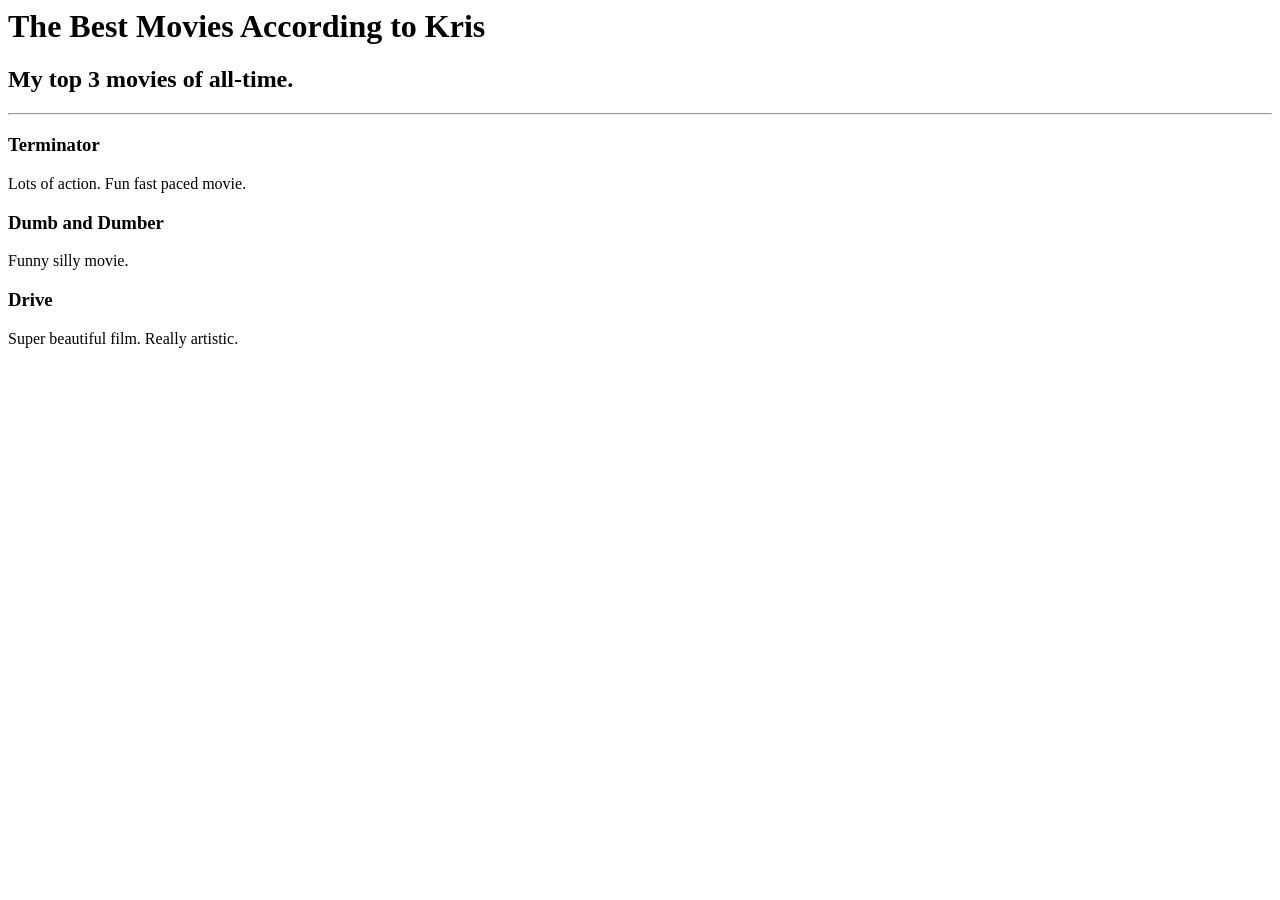
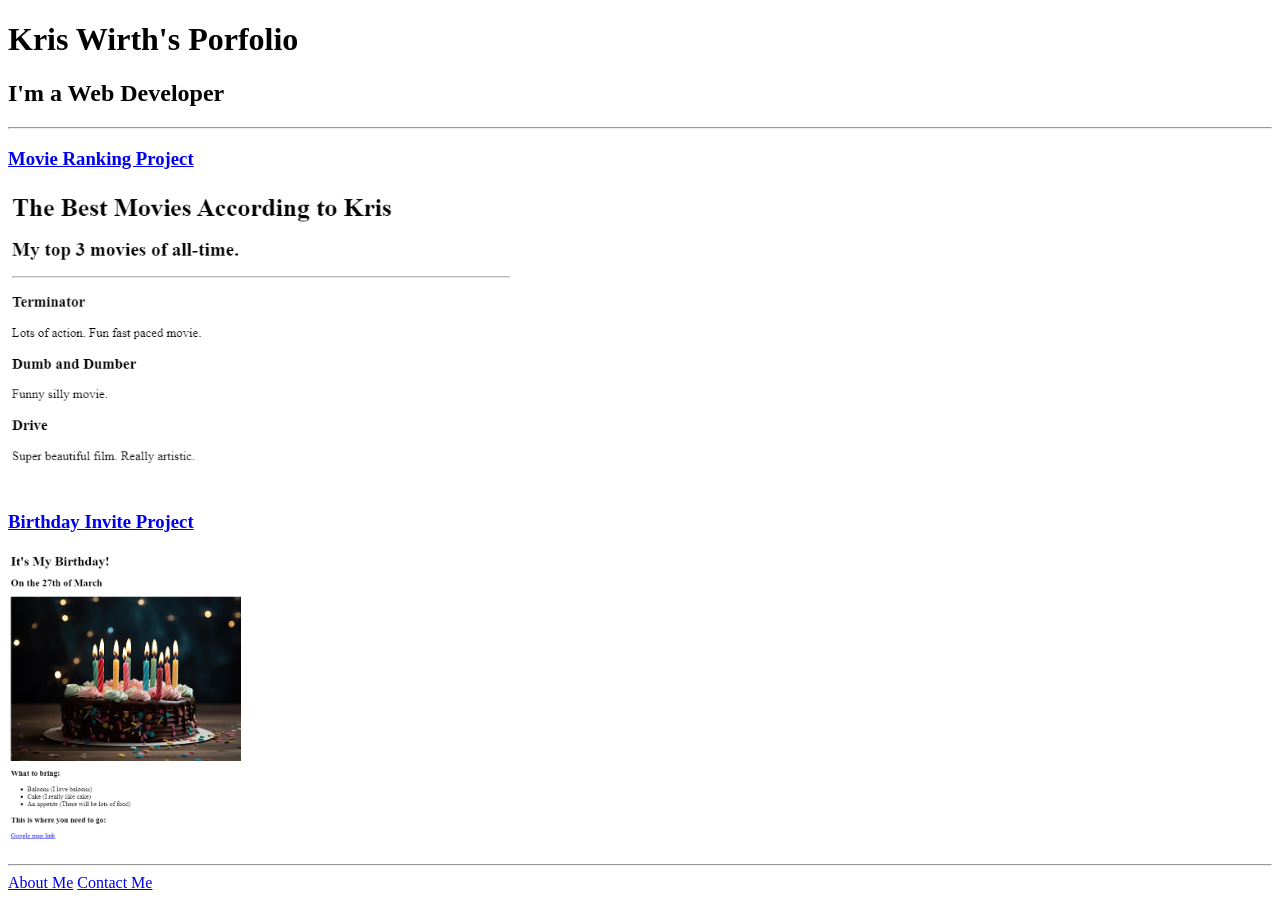
Before and after one commit to Krisw22/html-porfolio, a plain HTML site: page index.html in a window 1280 px wide. Before the commit the page ends 800 px from the top, so only its background shows below. Drawn offline with Linux system fonts and the light colour scheme.

Commit message:
Add files via upload

```diff
--- a/index.html
+++ b/index.html
@@ -1,10 +1,29 @@
-<!-- Write your code below -->
-<h1>The Best Movies According to Kris</h1>
-<h2>My top 3 movies of all-time.</h2>
-<hr />
-<h3>Terminator</h3>
-<p>Lots of action. Fun fast paced movie.</p>
-<h3>Dumb and Dumber</h3>
-<p>Funny silly movie.</p>
-<h3>Drive</h3>
-<p>Super beautiful film. Really artistic.</p>
+<!-- TODO 1: Create the HTML Boilerplate -->
+<!DOCTYPE html>
+<html lang="en">
+  <head>
+    <meta charset="UTF-8" />
+    <title>Kris's Porfolio</title>
+  </head>
+
+  <body>
+    <h1>Kris Wirth's Porfolio</h1>
+    <h2>I'm a Web Developer</h2>
+    <hr />
+    <h3><a href="./public/movie-ranking.html">Movie Ranking Project</a></h3>
+    <img
+      src="./assets/images/movie-rankings.png"
+      height="300"
+      alt="movie ranking"
+    />
+    <h3><a href="./public/birthday-invite.html">Birthday Invite Project</a></h3>
+    <img
+      src="./assets/images/birthday-invite.png"
+      height="300"
+      alt="birthday invite"
+    />
+    <hr />
+    <a href="./public/about.html">About Me</a>
+    <a href="./public/contact.html">Contact Me</a>
+  </body>
+</html>
```
Also changed, not shown: solution.html (+19 -34 lines), goal.png.
